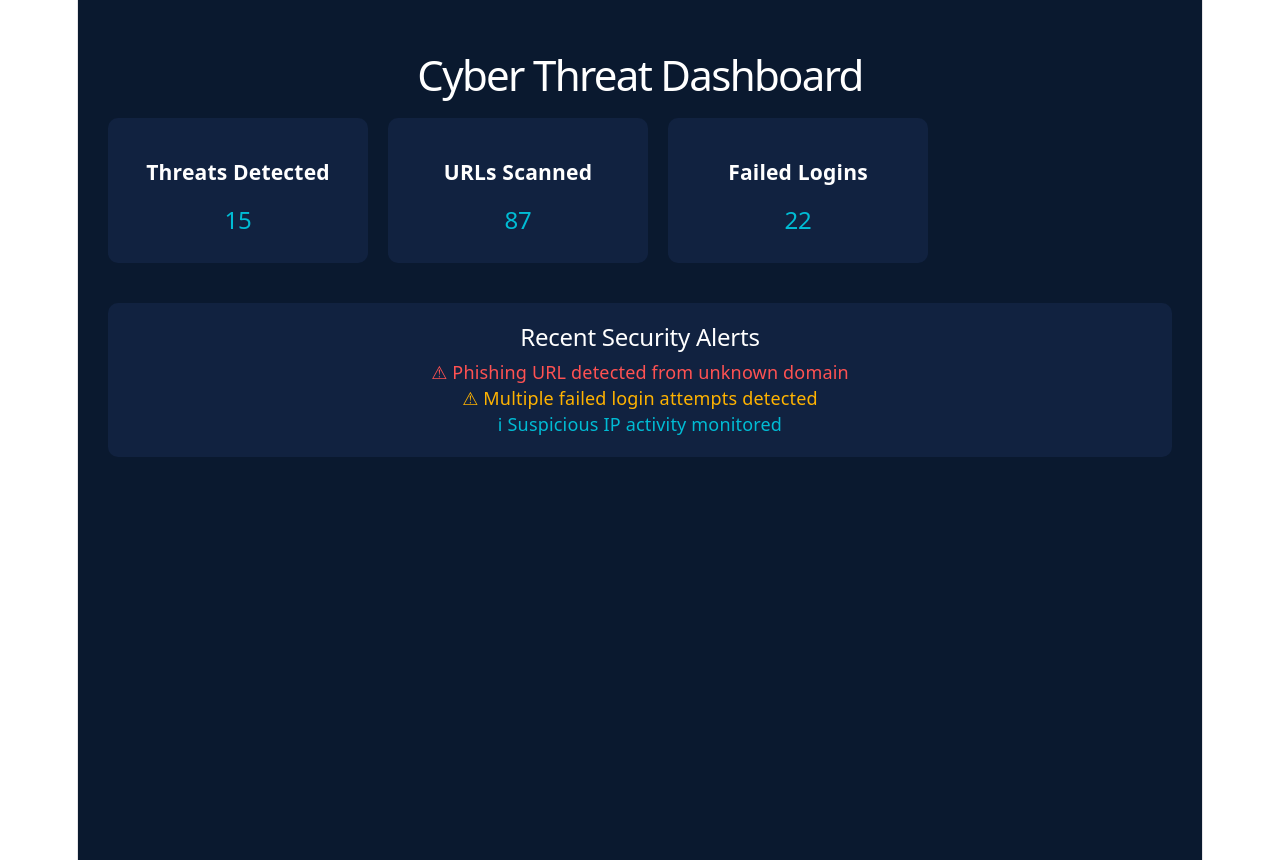
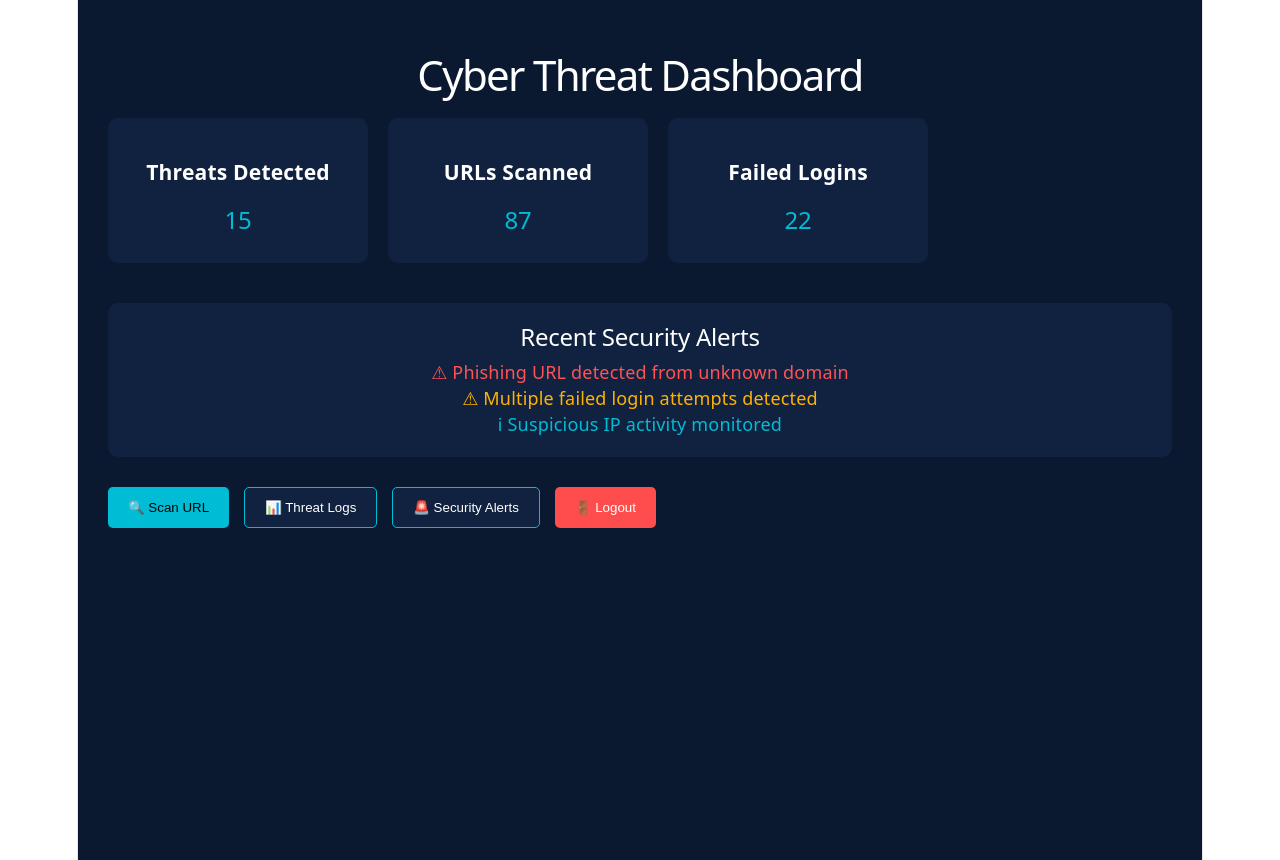
Before and after one commit to GopikaRajendran03/CyberThreatPlatform, a React app in the folder frontend/: page /dashboard in a window 1280 px wide. Built offline with nearby package versions, Linux system fonts and the light colour scheme; the HTML template or start-up script is replaced by a standard one.

Commit message:
Added dashboard navigation buttons

```diff
--- a/frontend/src/pages/Dashboard.jsx
+++ b/frontend/src/pages/Dashboard.jsx
@@ -1,4 +1,6 @@
+import { useNavigate } from "react-router-dom";
 function Dashboard() {
+  const navigate = useNavigate();
   return (
     <div style={{ padding: "30px", background: "#0a192f", minHeight: "100vh", color: "white" }}>
       <h1 style={{ color: "white", fontSize: "42px", marginBottom: "30px" }}>
@@ -46,6 +48,63 @@ function Dashboard() {
           ℹ Suspicious IP activity monitored
         </p>
       </div>
+      <div style={{
+  marginTop: "30px",
+  display: "flex",
+  gap: "15px",
+  flexWrap: "wrap"
+}}>
+  <button
+    onClick={() => navigate("/scanner")}
+    style={{
+      padding: "12px 20px",
+      background: "#00bcd4",
+      border: "none",
+      borderRadius: "5px",
+      cursor: "pointer"
+    }}
+  >
+    🔍 Scan URL
+  </button>
+
+  <button
+    style={{
+      padding: "12px 20px",
+      background: "#112240",
+      color: "white",
+      border: "1px solid #00bcd4",
+      borderRadius: "5px"
+    }}
+  >
+    📊 Threat Logs
+  </button>
+
+  <button
+    style={{
+      padding: "12px 20px",
+      background: "#112240",
+      color: "white",
+      border: "1px solid #00bcd4",
+      borderRadius: "5px"
+    }}
+  >
+    🚨 Security Alerts
+  </button>
+
+  <button
+    onClick={() => navigate("/")}
+    style={{
+      padding: "12px 20px",
+      background: "#ff4d4d",
+      color: "white",
+      border: "none",
+      borderRadius: "5px",
+      cursor: "pointer"
+    }}
+  >
+    🚪 Logout
+  </button>
+</div>
 
     </div>
   );
```
